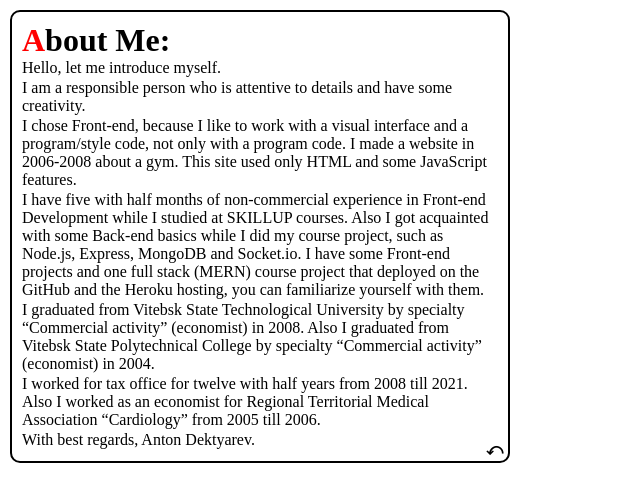
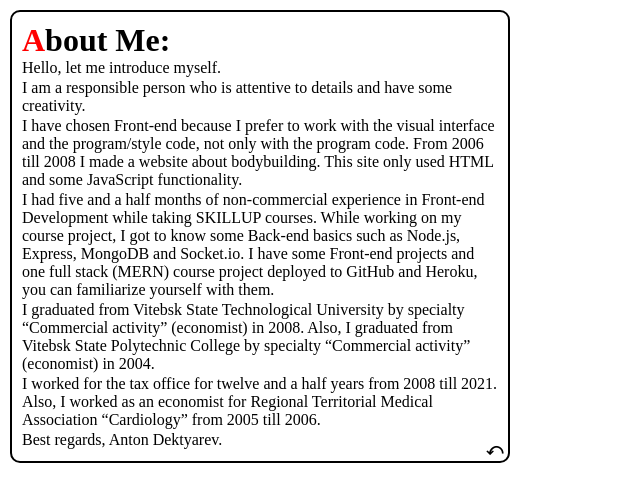
Before and after one commit to DeguzBelarus/CV, a React (Create React App) app: page /about in a window 1280 px wide. Shown: the top 502 px of the page, without its empty margins (0-640 px from the left). Built offline with nearby package versions, Linux system fonts and the light colour scheme.

Commit message:
about and hobbies info were updated

```diff
--- a/src/components/Main/Main.jsx
+++ b/src/components/Main/Main.jsx
@@ -57,7 +57,7 @@ const Main = () => {
             • SKILLUP ("Front-&shy;end De&shy;ve&shy;lo&shy;per"), 2021-2022
           </p>
           <p>
-            • Fit&shy;ness aca&shy;de&shy;my RB ("Gym inst&shy;ruc&shy;tor"),
+            • Fit&shy;ness aca&shy;de&shy;my ("Gym inst&shy;ruc&shy;tor"),
             2020-2021
           </p>
           <p>
@@ -65,7 +65,7 @@ const Main = () => {
             Uni&shy;ver&shy;si&shy;ty ("Eco&shy;no&shy;mist"), 2004-2008
           </p>
           <p>
-            • Vi&shy;tebsk Sta&shy;te Po&shy;ly&shy;tech&shy;ni&shy;cal
+            • Vi&shy;tebsk Sta&shy;te Po&shy;ly&shy;tech&shy;nic
             Col&shy;le&shy;ge ("Eco&shy;no&shy;mist"), 2001-2004
           </p>
         </div>
@@ -83,8 +83,8 @@ const Main = () => {
           <h4>Certificates:</h4>
           <p>• SKILLUP - "Front-&shy;end De&shy;ve&shy;lo&shy;per", Feb 2022</p>
           <p>
-            • Fit&shy;ness Aca&shy;de&shy;my RB - "Gym inst&shy;ruc&shy;tor",
-            Jan 2021
+            • Fit&shy;ness Aca&shy;de&shy;my - "Gym inst&shy;ruc&shy;tor", Jan
+            2021
           </p>
         </div>
       </div>
--- a/src/pages/AboutMe/AboutMe.jsx
+++ b/src/pages/AboutMe/AboutMe.jsx
@@ -11,31 +11,31 @@ const AboutMe = () => {
         creativity.
       </p>
       <p className="about-paragraph">
-        I chose Front-end, because I like to work with a visual interface and a
-        program/style code, not only with a program code. I made a website in
-        2006-2008 about a gym. This site used only HTML and some JavaScript
-        features.
+        I have chosen Front-end because I prefer to work with the visual
+        interface and the program/style code, not only with the program code.
+        From 2006 till 2008 I made a website about bodybuilding. This site only
+        used HTML and some JavaScript functionality.
       </p>
       <p className="about-paragraph">
-        I have five with half months of non-commercial experience in Front-end
-        Development while I studied at SKILLUP courses. Also I got acquainted
-        with some Back-end basics while I did my course project, such as
-        Node.js, Express, MongoDB and Socket.io. I have some Front-end projects
-        and one full stack (MERN) course project that deployed on the GitHub and
-        the Heroku hosting, you can familiarize yourself with them.
+        I had five and a half months of non-commercial experience in Front-end
+        Development while taking SKILLUP courses. While working on my course
+        project, I got to know some Back-end basics such as Node.js, Express,
+        MongoDB and Socket.io. I have some Front-end projects and one full stack
+        (MERN) course project deployed to GitHub and Heroku, you can familiarize
+        yourself with them.
       </p>
       <p className="about-paragraph">
         I graduated from Vitebsk State Technological University by specialty
-        “Commercial activity” (economist) in 2008. Also I graduated from Vitebsk
-        State Polytechnical College by specialty “Commercial activity”
+        “Commercial activity” (economist) in 2008. Also, I graduated from
+        Vitebsk State Polytechnic College by specialty “Commercial activity”
         (economist) in 2004.
       </p>
       <p className="about-paragraph">
-        I worked for tax office for twelve with half years from 2008 till 2021.
-        Also I worked as an economist for Regional Territorial Medical
+        I worked for the tax office for twelve and a half years from 2008 till
+        2021. Also, I worked as an economist for Regional Territorial Medical
         Association “Cardiology” from 2005 till 2006.
       </p>
-      <p className="about-paragraph">With best regards, Anton Dektyarev.</p>
+      <p className="about-paragraph">Best regards, Anton Dektyarev.</p>
       <Link to={"/"}>
         <span className="return">⤺</span>
       </Link>
--- a/src/pages/Hobbies/Hobbies.jsx
+++ b/src/pages/Hobbies/Hobbies.jsx
@@ -9,15 +9,15 @@ const Hobbies = () => {
         Hello, I have some hobbies in my life.
       </p>
       <p className="hobbies-paragraph">
-        For example, I like to do sport in a Gym. I’m doing it from 2002. I have
-        a bench press and dumbbells, barbells at home. I do sport at home, in
-        the Gym and at workout place in the park. I lead a healthy lifestyle. I
-        graduated from Gym Instructor courses in 2021 for myself.
+        For example, I like to exercise in the gym. I have been doing sport
+        since 2002. I have a bench press, dumbbells and barbells at home. I do
+        sport at home, in the gym and in the park. I lead a healthy lifestyle. I
+        completed gym Instructor courses in 2021.
       </p>
       <p className="hobbies-paragraph">
-        Also I’m interested in computer’s hardware and software (such as some
-        programs and computer games). Sometimes I like to build a computer or to
-        play computer games different genres.
+        I’m also interested in computer hardware and software (for instance,
+        some programs and computer games). Sometimes I like to build a computer
+        or play computer games of different genres.
       </p>
       <p className="hobbies-paragraph">
         In addition, I like animals, especially cats and fish :)
```
